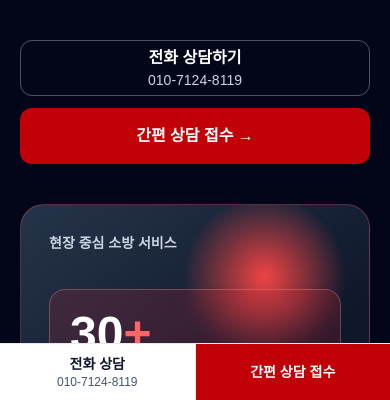
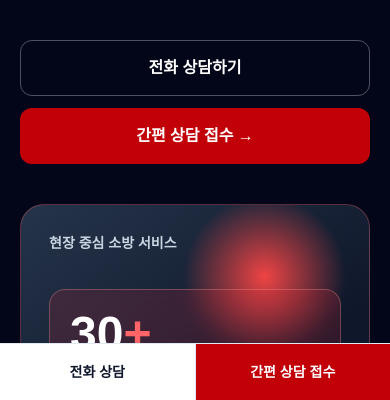
Before and after one commit to yamuuuuu/ok-fire-website, a Next.js app: page / in a window 390 px wide. Shown: the part 444-844 px from the top of the page. Built offline with nearby package versions, Linux system fonts and the light colour scheme; no server answers.

Commit message:
Hide public phone number from call buttons

```diff
--- a/src/components/public/phone-consultation-link.tsx
+++ b/src/components/public/phone-consultation-link.tsx
@@ -1,6 +1,6 @@
 'use client';
 
-import { PUBLIC_PHONE_HREF, PUBLIC_PHONE_NUMBER } from '@/lib/public-contact';
+import { PUBLIC_PHONE_HREF } from '@/lib/public-contact';
 import { trackEvent } from './analytics';
 
 export function PhoneConsultationLink({ variant }: { variant: 'hero' | 'mobile' }) {
@@ -13,6 +13,5 @@ export function PhoneConsultationLink({ variant }: { variant: 'hero' | 'mobile'
       : 'flex min-h-14 flex-col items-center justify-center bg-white text-sm font-bold text-slate-900'}
   >
     <span>{hero ? '전화 상담하기' : '전화 상담'}</span>
-    <span className={hero ? 'text-sm font-medium text-slate-300' : 'text-xs font-medium text-slate-600'}>{PUBLIC_PHONE_NUMBER}</span>
   </a>;
 }
--- a/src/lib/public-contact.ts
+++ b/src/lib/public-contact.ts
@@ -1,2 +1 @@
-export const PUBLIC_PHONE_NUMBER = '010-7124-8119';
 export const PUBLIC_PHONE_HREF = 'tel:01071248119';
```
Also changed, not shown: 2 other files (tests, documents, lock files or other folders).
